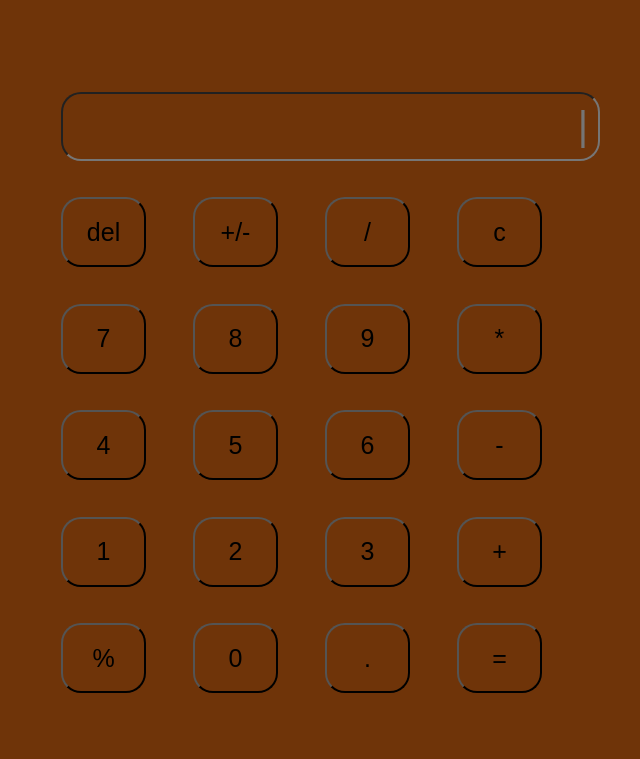
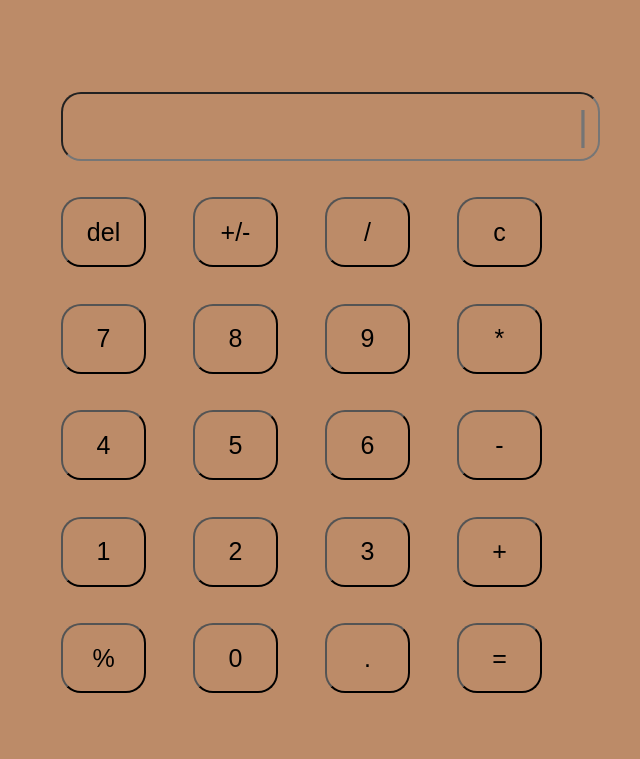
Before and after one commit to Mohana-j/calculator, a plain HTML site: page index.html in a window 1280 px wide. Shown: the part 155-914 px from the top of the page, without its empty margins (63-703 px from the left). Drawn offline with Linux system fonts and the light colour scheme.

Commit message:
Update style.css

```diff
--- a/style.css
+++ b/style.css
@@ -1,9 +1,10 @@
 *{
     margin: 2%;
     padding: 10px;
-    background-color: rgb(111, 52, 9);
+    background-color: rgb(188, 139, 104);
 
 }
+
 
 .run{
     height: 0px;
```
